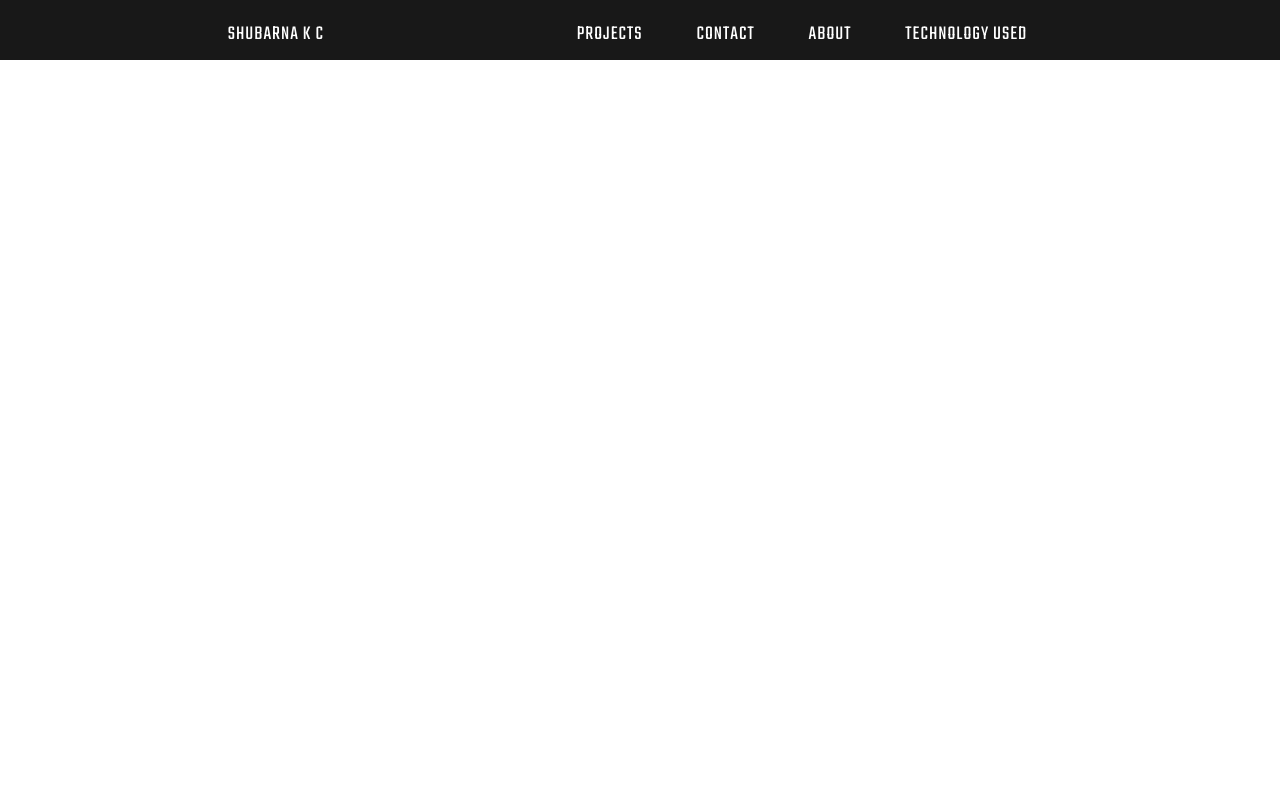
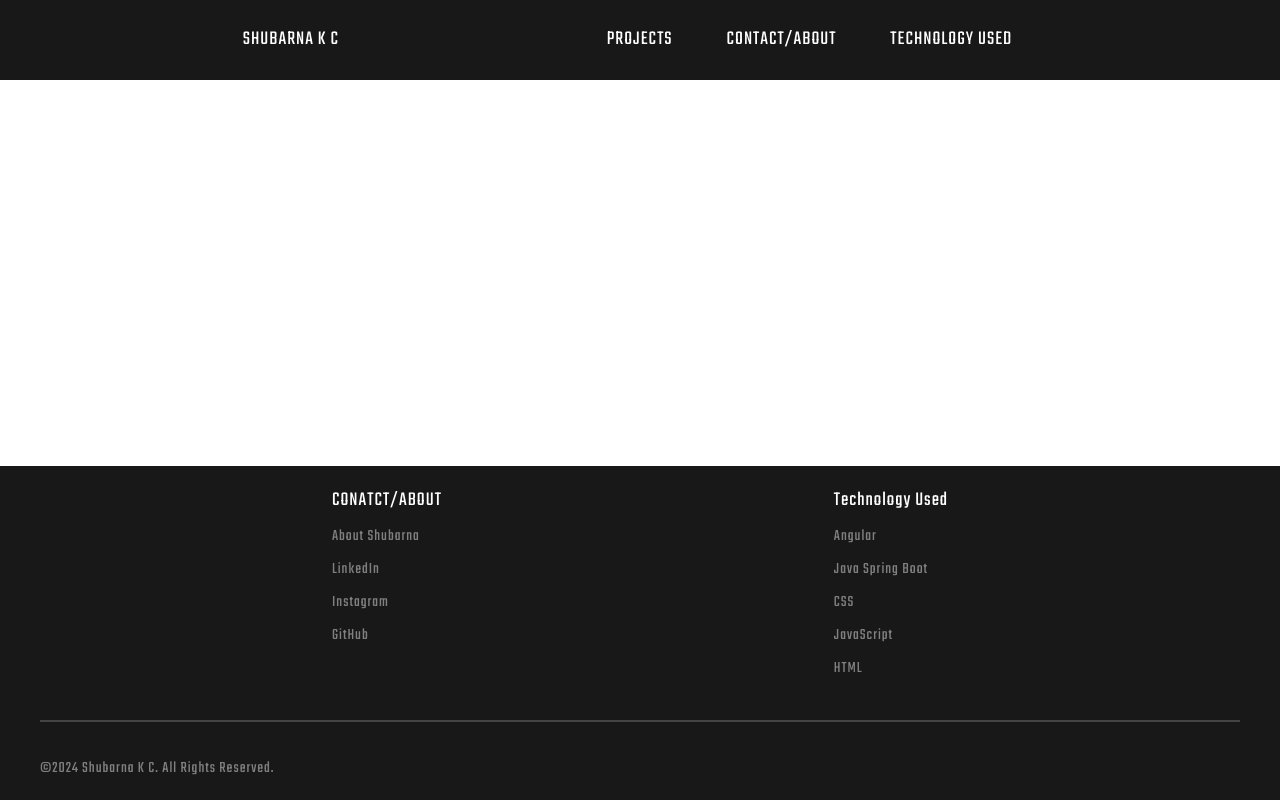
Before and after one commit to kcshubarna6/My-Portfolio, an Angular app in the folder front-end/: page / in a window 1280 px wide. Built offline with nearby package versions, Linux system fonts and the light colour scheme.

Commit message:
worked on footer this time

```diff
--- a/front-end/src/app/app.component.html
+++ b/front-end/src/app/app.component.html
@@ -1,3 +1,21 @@
-<link href="https://fonts.googleapis.com/icon?family=Material+Icons"
-rel="stylesheet">
-<app-header></app-header>
+<!DOCTYPE html>
+<html lang="en">
+<head>
+  <meta charset="UTF-8">
+  <meta name="viewport" content="width=device-width, initial-scale=1.0">
+  <title>Document</title>
+  <link href="https://fonts.googleapis.com/icon?family=Material+Icons" rel="stylesheet">
+
+</head>
+<body>
+  <app-header></app-header>
+
+  <main>
+    <!-- Main content goes here -->
+  </main>
+
+  <app-footer></app-footer>
+
+
+</body>
+</html>
--- a/front-end/src/app/app.module.ts
+++ b/front-end/src/app/app.module.ts
@@ -8,11 +8,13 @@ import {MaterialModule} from './modules/material-ui.module';
 import {ReactiveFormsModule} from '@angular/forms';
 import {FormsModule} from '@angular/forms';
 import { HeaderComponent } from './header/header.component';
+import { FooterComponent } from './footer/footer.component';
 
 @NgModule({
   declarations: [
     AppComponent,
-    HeaderComponent
+    HeaderComponent,
+    FooterComponent
   ],
   imports: [
     BrowserModule,
--- /dev/null
+++ b/front-end/src/app/footer/footer.component.css
@@ -0,0 +1,91 @@
+footer{
+    bottom: 0;
+    position: absolute;
+    background-color: #181818;
+    width: 100%;
+
+
+}
+.left-block-title{
+    margin-left: 100px;
+    margin-right: 100px;
+    margin-bottom: 10px;
+    margin-top: 20px;
+    font-family: Teko, sans-serif;
+    font-size: 20px;
+
+    color: #fff;
+    letter-spacing: 1px;
+}
+
+
+.links{
+
+    margin-left: 100px;
+    margin-bottom: 40px;
+    font-family: Teko, sans-serif;
+
+
+
+}
+
+
+.footer-link a{
+    color: grey;
+    text-decoration:none;
+    letter-spacing: 1px;
+
+
+}
+.footer-link{
+    margin-bottom: 10px;
+}
+
+.right-block-title{
+    margin-left: 100px;
+    margin-bottom: 10px;
+    margin-right: 100px;
+    margin-top: 20px;
+    font-family: Teko, sans-serif;
+    letter-spacing: 1px;
+    font-size: 20px;
+    color: #fff;
+
+}
+.footer-section{
+    display: flex;
+    justify-content: space-evenly;
+
+
+
+
+
+}
+.footer{
+    margin-left: 40px;
+    margin-right: 40px;
+}
+.technologyused{
+    margin-left: 100px;
+    margin-bottom: 40px;
+    font-family: Teko, sans-serif;
+    letter-spacing: 1px;
+
+}
+.technologyName{
+
+    color: grey;
+    margin-bottom: 10px;
+}
+
+.div-block-3{
+    border-top: 2px solid #444;
+    padding-top: 35px;
+}
+.description{
+
+    margin-bottom: 20px;
+    font-family: Teko, sans-serif;
+    color: grey;
+    letter-spacing: 1px;
+}
--- /dev/null
+++ b/front-end/src/app/footer/footer.component.html
@@ -0,0 +1,76 @@
+<footer>
+  <div class="footer">
+    <div class="footer-section">
+        <div class="div-block-1">
+            <div class="left-column">
+
+                    <div class="left-block-title">
+                       CONATCT/ABOUT
+                    </div>
+                 <div class="links">
+                    <div class="footer-link">
+                        <a href="">
+                            About Shubarna
+
+                        </a>
+                    </div>
+                    <div class="footer-link">
+                        <a href="">
+                            LinkedIn
+                        </a>
+                    </div>
+                    <div class="footer-link">
+                        <a href="">
+                            Instagram
+                        </a>
+                    </div>
+                    <div class="footer-link">
+                        <a href="">
+                            GitHub
+                        </a>
+                    </div>
+                 </div>
+
+            </div>
+
+        </div>
+        <div class="div-block-2">
+            <div class="right-column">
+                <div class="footer-column-right">
+                    <div class="right-block-title">
+                        Technology Used
+
+                    </div>
+                    <div class="technologyused">
+                       <div class="technologyName">
+                        Angular
+                       </div>
+                       <div class="technologyName">
+                        Java Spring Boot
+                       </div>
+                       <div class="technologyName">
+                        CSS
+                       </div>
+                       <div class="technologyName">
+                        JavaScript
+                       </div>
+                       <div class="technologyName">
+                        HTML
+                       </div>
+
+
+                    </div>
+                </div>
+            </div>
+        </div>
+
+
+
+    </div>
+    <div class="div-block-3">
+        <div class="description">
+            ©2024 Shubarna K C. All Rights Reserved.
+        </div>
+    </div>
+  </div>
+</footer>
--- a/front-end/src/app/header/header.component.css
+++ b/front-end/src/app/header/header.component.css
@@ -2,32 +2,26 @@
     background-color: #181818;
     display: flex;
     justify-content: space-evenly;
-
-    height: 60px;
-    margin-top: 0;
-    margin-bottom: auto;
-    margin-right: 0;
-    padding: 0;
-    position: relative;
-    top: 0;
-    right: 0;
+    height: 80px;
 
 
 }
+
 .nav-bar a{
     text-decoration: none;
+    letter-spacing: 1px;
     color: #fff;
     font-family: "Teko", sans-serif;
     font-size: 20px;
-    letter-spacing: 1px;
+
 
 }
 .text-block-1{
-    margin-top: 20px;
+    margin-top: 25px;
     font-family: "Teko", sans-serif;
 }
 .hidden-text-block{
-    margin-top: 20px;
+    margin-top: 25px;
 }
 .hidden-text-block a{
     padding: 25px;
--- a/front-end/src/app/header/header.component.html
+++ b/front-end/src/app/header/header.component.html
@@ -1,17 +1,18 @@
+<header>
     <div class="header-container">
         <div class="nav-bar">
+          <div class="name">
            <a href="">
-        <div class="text-block-1">SHUBARNA&nbsp;K C</div>
+               <div class="text-block-1">SHUBARNA K C</div>
            </a>
+          </div>
           <div class="hidden-text-block">
            <a href="">
                PROJECTS
            </a>
+
            <a href="">
-        CONTACT
-    </a>
-    <a href="">
-        ABOUT
+               CONTACT/ABOUT
            </a>
            <a href="">
                TECHNOLOGY&nbsp;USED
@@ -20,6 +21,7 @@
         </div>
 
        </div>
+</header>
 <head>
     <link rel="preconnect" href="https://fonts.googleapis.com">
 <link rel="preconnect" href="https://fonts.gstatic.com" crossorigin>
```
Also changed, not shown: front-end/src/app/footer/footer.component.ts (added, +10 -0 lines), 1 other file (tests, documents, lock files or other folders). Lines whose indentation alone changed are shown as unchanged.
